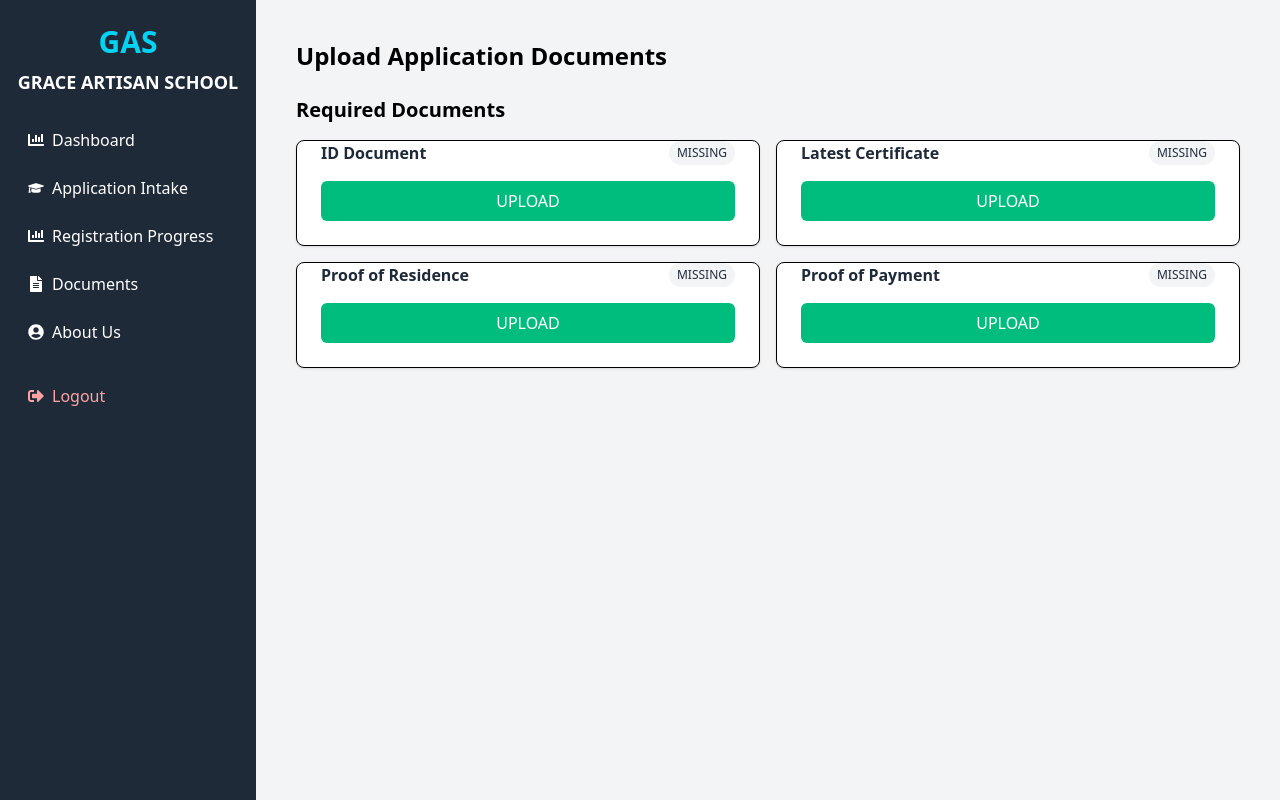
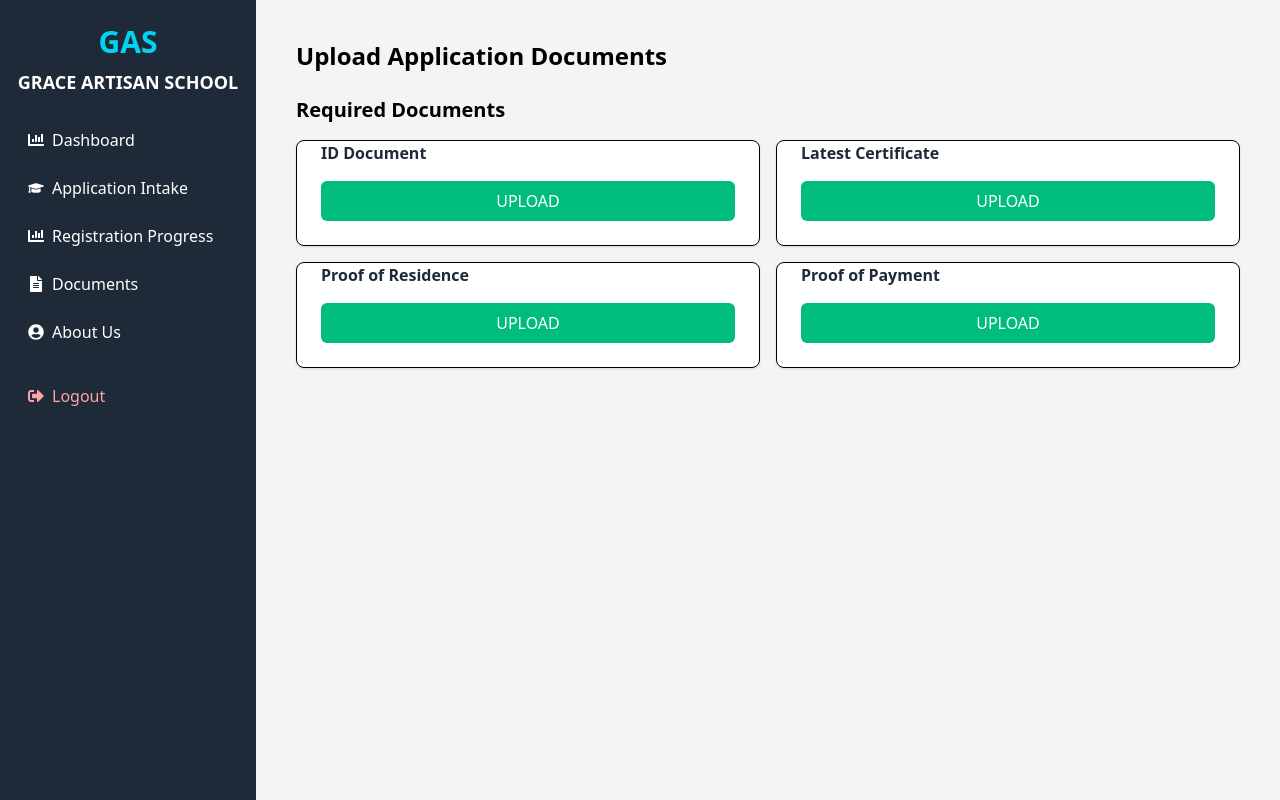
Before and after one commit to TitusP29/information-Tracking-System, a React (Vite) app: page /documents in a window 1280 px wide. Built offline with nearby package versions, Linux system fonts and the light colour scheme.

Commit message:
removed missing

```diff
--- a/src/components/Student/Documents.jsx
+++ b/src/components/Student/Documents.jsx
@@ -285,9 +285,9 @@ function Documents() {
                     <span className={`px-2 py-1 rounded-full text-xs font-medium ${
                       getDocumentStatus(doc.id)
                         ? 'bg-emerald-100 text-emerald-800'
-                        : 'bg-gray-100 text-gray-800'
+                        : ''
                     }`}>
-                      {getDocumentStatus(doc.id) ? 'UPLOADED' : 'MISSING'}
+                      {getDocumentStatus(doc.id) ? 'UPLOADED' : ''}
                     </span>
                   </div>
 
```
